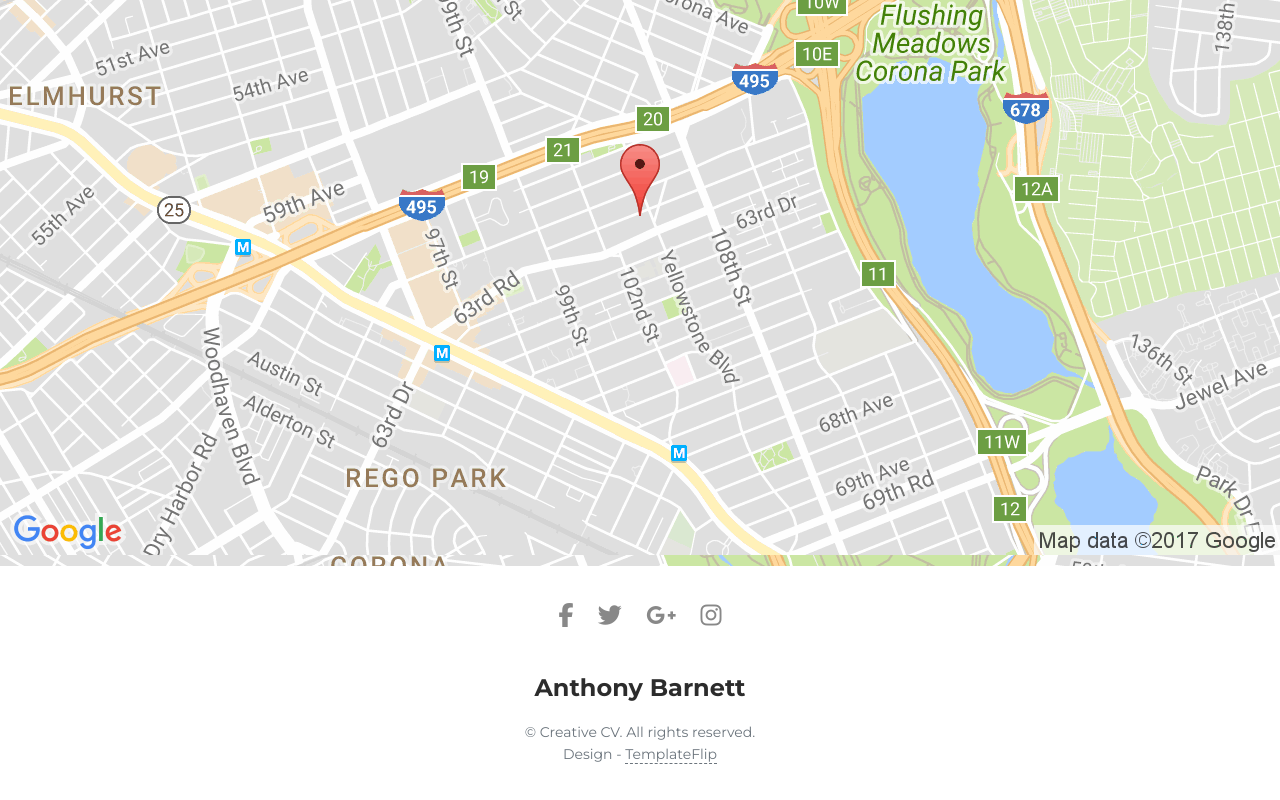
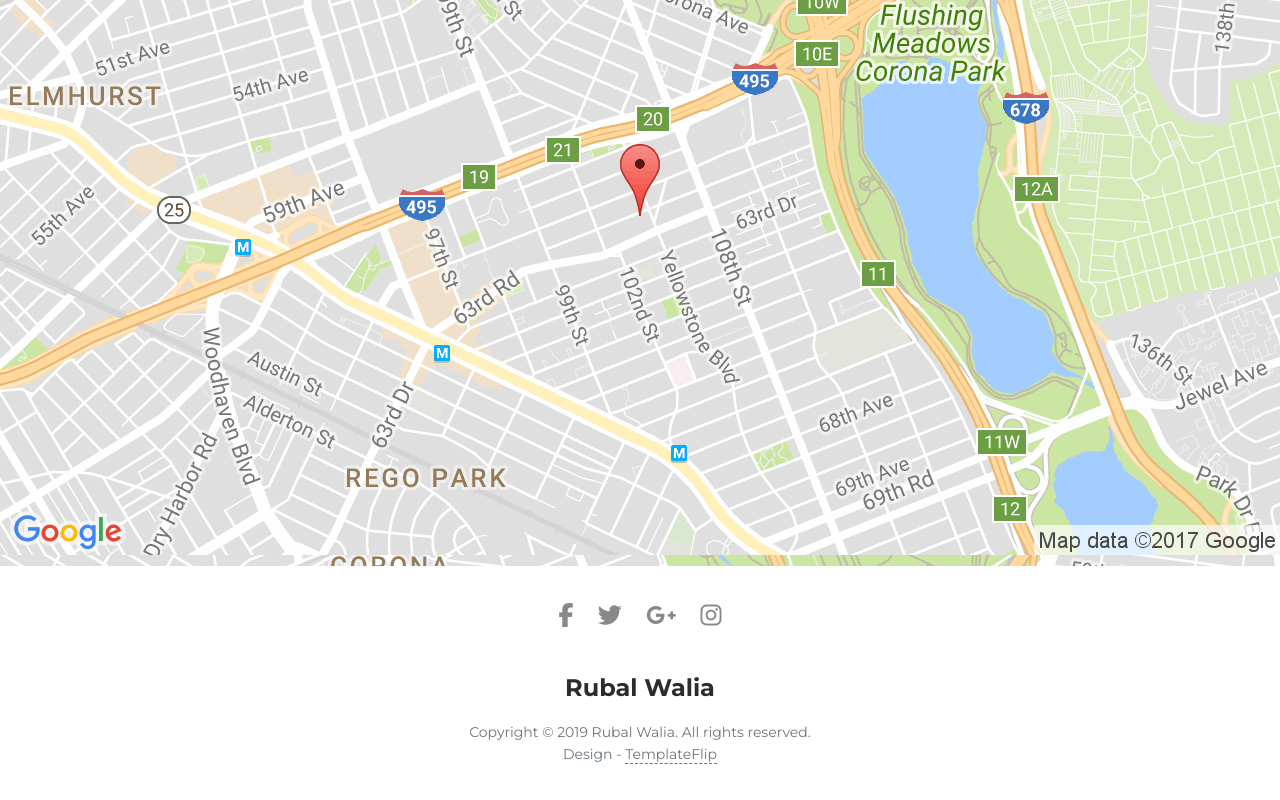
Before and after one commit to waliarubal/waliarubal.github.io, an Angular app: page / in a window 1280 px wide. Shown: the part 4780-5580 px from the top of the page. Built offline with nearby package versions, Linux system fonts and the light colour scheme.

Commit message:
Added footer bindings.

```diff
--- a/src/app/footer/footer.component.html
+++ b/src/app/footer/footer.component.html
@@ -1,12 +1,13 @@
 <footer class="footer">
-    <div class="container text-center"><a class="cc-facebook btn btn-link" href="#"><i class="fa fa-facebook fa-2x "
-                aria-hidden="true"></i></a><a class="cc-twitter btn btn-link " href="#"><i class="fa fa-twitter fa-2x "
-                aria-hidden="true"></i></a><a class="cc-google-plus btn btn-link" href="#"><i
-                class="fa fa-google-plus fa-2x" aria-hidden="true"></i></a><a class="cc-instagram btn btn-link"
-            href="#"><i class="fa fa-instagram fa-2x " aria-hidden="true"></i></a></div>
-    <div class="h4 title text-center">Anthony Barnett</div>
+    <div class="container text-center">
+        <a class="cc-facebook btn btn-link" href="#"><i class="fa fa-facebook fa-2x " aria-hidden="true"></i></a>
+        <a class="cc-twitter btn btn-link " href="#"><i class="fa fa-twitter fa-2x " aria-hidden="true"></i></a>
+        <a class="cc-google-plus btn btn-link" href="#"><i class="fa fa-google-plus fa-2x" aria-hidden="true"></i></a>
+        <a class="cc-instagram btn btn-link" href="#"><i class="fa fa-instagram fa-2x " aria-hidden="true"></i></a>
+    </div>
+    <div class="h4 title text-center">{{BasicInformation.Name}}</div>
     <div class="text-center text-muted">
-        <p>&copy; Creative CV. All rights reserved.<br>Design - <a class="credit" href="https://templateflip.com"
-                target="_blank">TemplateFlip</a></p>
+        <p>Copyright &copy; 2019 {{BasicInformation.Name}}. All rights reserved.
+        <br>Design - <a class="credit" href="https://templateflip.com" target="_blank">TemplateFlip</a></p>
     </div>
 </footer>
--- a/src/app/footer/footer.component.ts
+++ b/src/app/footer/footer.component.ts
@@ -1,9 +1,24 @@
-import { Component } from '@angular/core';
+import { Component, OnInit } from '@angular/core';
+import { DataService } from '@services/data.service';
+import { BasicInformationModel } from '@shared/models/basic.model';
 
 @Component({
     selector: 'app-footer',
     templateUrl: './footer.component.html'
 })
-export class FooterComponent {
+export class FooterComponent implements OnInit {
+    private _basicInfo: BasicInformationModel;
+
+    constructor(private _dataService: DataService) {
+
+    }
+
+    ngOnInit(): void {
+        this._basicInfo = this._dataService.GetBasicInformation();
+    }
+
+    get BasicInformation(): BasicInformationModel {
+        return this._basicInfo;
+    }
 
 }
```
